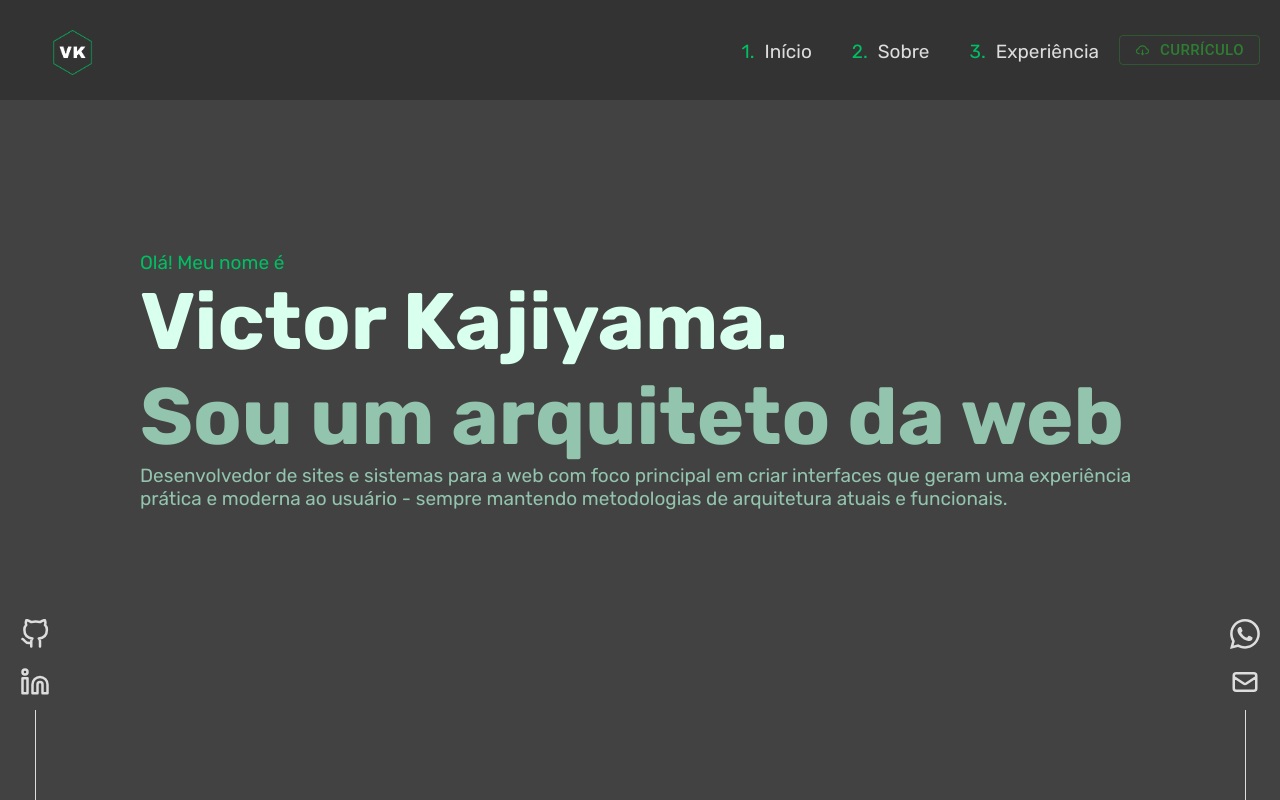
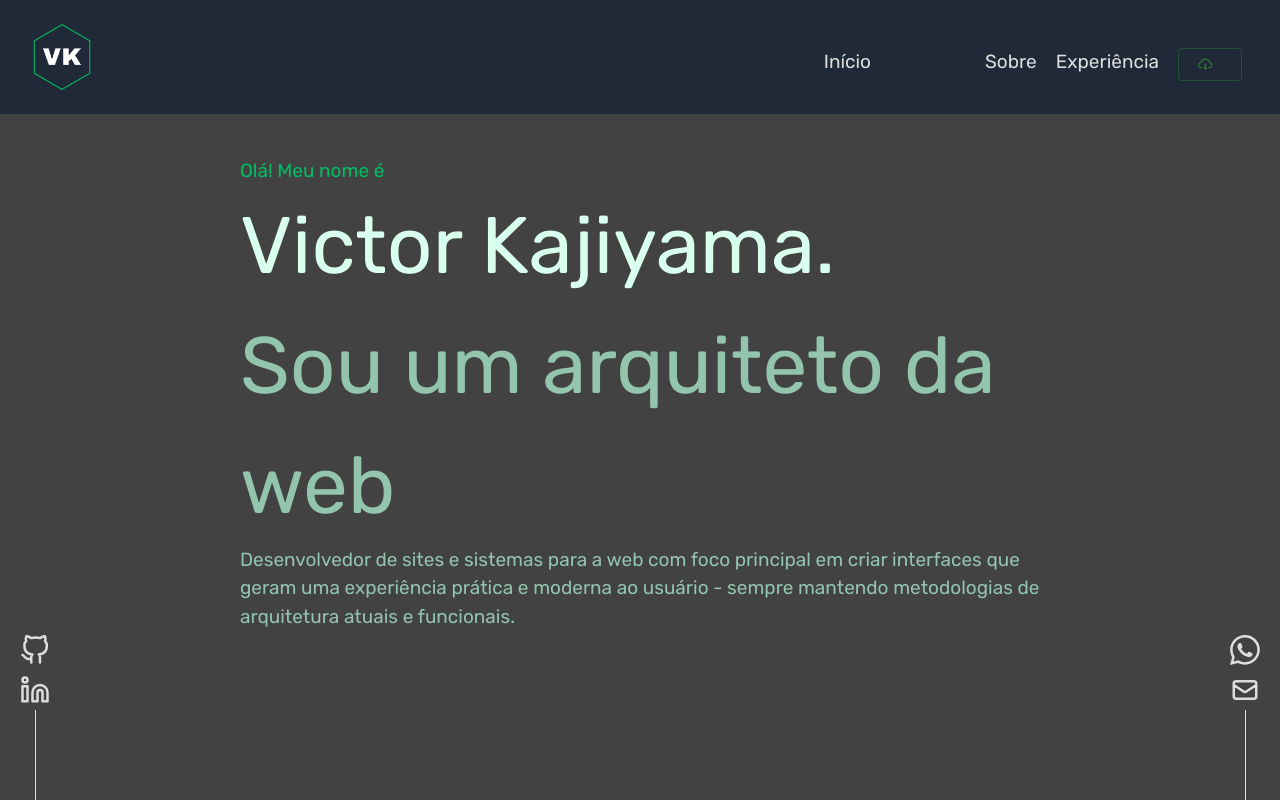
Before and after one commit to KajiyamaVK/Project-Blog, a Next.js app: page / in a window 1280 px wide. Built offline with nearby package versions, Linux system fonts and the light colour scheme.

Commit message:
Starting to change from styled components to tailwindcss

```diff
--- a/next.config.js
+++ b/next.config.js
@@ -1,6 +1,9 @@
 /** @type {import('next').NextConfig} */
 const nextConfig = {
   reactStrictMode: true,
+  compiler: {
+    styledComponents: true,
+  },
 }
 
 module.exports = nextConfig
--- a/package.json
+++ b/package.json
@@ -27,6 +27,9 @@
     "typescript": "5.0.3"
   },
   "devDependencies": {
-    "@types/styled-components": "^5.1.26"
+    "@types/styled-components": "^5.1.26",
+    "autoprefixer": "^10.4.14",
+    "postcss": "^8.4.21",
+    "tailwindcss": "^3.3.1"
   }
 }
--- /dev/null
+++ b/postcss.config.js
@@ -0,0 +1,6 @@
+module.exports = {
+  plugins: {
+    tailwindcss: {},
+    autoprefixer: {},
+  },
+}
--- a/src/components/Homepage/index.tsx
+++ b/src/components/Homepage/index.tsx
@@ -1,6 +1,7 @@
 import { Greeting, Name, BigDescription, SmallDescription } from "./style"
 import { Rubik } from 'next/font/google'
 
+// Import Google font
 const rubik = Rubik({ subsets: ['latin'] })
 
 export default function MainPage() {
--- a/src/components/Topbar/Links/index.tsx
+++ b/src/components/Topbar/Links/index.tsx
@@ -4,11 +4,19 @@ import { Main, Number, LinkLabel, LinkComponent } from './style'
 
 export default function LinkFormated(props: iLink) {
     return (
-        <Main>
+        // <Main>
+        //     <LinkComponent href={props.link}>
+        //         <Number>{props.number}.</Number>
+        //         <LinkLabel>{props.linkLabel}</LinkLabel>
+        //     </LinkComponent>
+        // </Main>
+
+        <div className="mx-20 relative hover:cursor-pointer hover:after:scale-x-100">
             <LinkComponent href={props.link}>
-                <Number>{props.number}.</Number>
-                <LinkLabel>{props.linkLabel}</LinkLabel>
+                <LinkLabel className="inline-block">{props.linkLabel}</LinkLabel>
             </LinkComponent>
-        </Main>
+            <div className="absolute w-full h-2 bg-gray-400 bottom-0 left-0 transform origin-bottom-left scale-x-0 transition duration-300 ease-out hover:scale-x-100"></div>
+        </div>
+
     )
 }
--- a/src/components/Topbar/Links/interface.tsx
+++ b/src/components/Topbar/Links/interface.tsx
@@ -1,5 +1,4 @@
 interface iLink {
-    number: number,
     linkLabel: string,
     link: string
 }
--- a/src/components/Topbar/index.tsx
+++ b/src/components/Topbar/index.tsx
@@ -1,30 +1,25 @@
 import logo from '../../../public/imgs/logo.png'
-import { Main, LinksContainer, Logo, FiMenuIcon } from './style';
-import LinkFormated from './Links';
 import { Button } from '@mui/material';
 import { AiOutlineCloudDownload } from 'react-icons/ai';
 import Link from 'next/link';
+import Image from 'next/image';
+import { FiMenu } from 'react-icons/fi';
+import LinkFormated from './Links';
 
 export default function Topbar() {
-
     return (
-        <Main>
-            <Logo src={logo} alt="logo" />
-            <LinksContainer>
-                <LinkFormated number={1} linkLabel={"Início"} link="#Page1" />
-                <LinkFormated number={2} linkLabel={"Sobre"} link="./" />
-                <LinkFormated number={3} linkLabel={"Experiência"} link="./" />
-                <Button variant='outlined' color='success' sx={{
-                    height: '30px',
-                    fontSize: '15px',
-                    marginTop: '35px',
-                    marginRight: '20px'
-                }}>
+        <div className='bg-gray-800 flex flex-row w-100 h-100 justify-between '>
+            <Image src={logo} alt="Image" className='py-5 w-14 ml-6' />
+            <div className='mt-10 mr-8 text-white space-x-4  hidden md:flex'>
+                <LinkFormated link="#Page1" linkLabel='Início'/>
+                <LinkFormated link="./" linkLabel='Sobre'/>
+                <LinkFormated link="./" linkLabel='Experiência'/>
+                <Button variant='outlined' color='success' className='h-7'>
                     <AiOutlineCloudDownload style={{ marginRight: '10px' }} />
-                    <Link href='https://1drv.ms/b/s!Aomjw2eFWi_Ii7J1Q5VmUKKstQM9cg?e=YwXt7S' target='_blank' style={{ textDecoration: 'none', color: "#2e7d32" }}>Currículo</Link>
+                    <Link href='https://1drv.ms/b/s!Aomjw2eFWi_Ii7J1Q5VmUKKstQM9cg?e=YwXt7S' target='_blank' style={{ textDecoration: 'none', color: "#2e7d32" }} linkLabel='Currículo'/>
                 </Button>
-            </LinksContainer>
-            <FiMenuIcon />
-        </Main>
+            </div>
+            <FiMenu className='md:hidden text-3xl text-white mt-8 mr-8'/>
+        </div>
     )
 }
--- a/src/components/Topbar/style.tsx
+++ b/src/components/Topbar/style.tsx
@@ -2,39 +2,40 @@ import styled from 'styled-components';
 import Image from 'next/image';
 import { FiMenu } from 'react-icons/fi';
 
-const Main = styled.div`
-    background-color: #333;
-    width: 100%;
-    display: flex;
-    flex-direction: row;
-    height: 100px;
-    justify-content: space-between;
-`;
+// const Main = styled.div`
+//     background-color: #333;
+//     width: 100%;
+//     display: flex;
+//     flex-direction: row;
+//     height: 100px;
+//     justify-content: space-between;
+// `;
 
 const LinksContainer = styled.div`
     display: flex;
     position: relative;
+    color: #ddd;
     @media (max-width: 768px) {
         display: none;
     }
 `;
 
-const FiMenuIcon = styled(FiMenu)`
-    display: none;
-    @media (max-width: 768px) {
-        display: block;
-        margin: 40px 20px;
-        font-size: 30px;
-        color: #ddd;
-    }
-`;
+// const FiMenuIcon = styled(FiMenu)`
+//     display: none;
+//     @media (max-width: 768px) {
+//         display: block;
+//         margin: 40px 20px;
+//         font-size: 30px;
+//         color: #ddd;
+//     }
+// `;
 
-const Logo = styled(Image)`
-    width:45px;
-    height:45px;
-    padding:30px 50px;
-`;
+// const Logo = styled(Image)`
+//     width:45px;
+//     height:45px;
+//     padding:30px 50px;
+// `;
 
 
 
-export { Main, LinksContainer, Logo, FiMenuIcon }
+export { LinksContainer }
--- a/src/styles/globals.css
+++ b/src/styles/globals.css
@@ -1,3 +1,7 @@
+@tailwind base;
+@tailwind components;
+@tailwind utilities;
+
 * {
   margin: 0;
   border: 0;
--- /dev/null
+++ b/tailwind.config.js
@@ -0,0 +1,10 @@
+/** @type {import('tailwindcss').Config} */
+module.exports = {
+  content: [
+    "./src/**/*.{html,js, ts,jsx,tsx}",
+  ],
+  theme: {
+    extend: {},
+  },
+  plugins: [],
+}
```
Also changed, not shown: public/imgs/programming.png (added), 1 other file (tests, documents, lock files or other folders).
